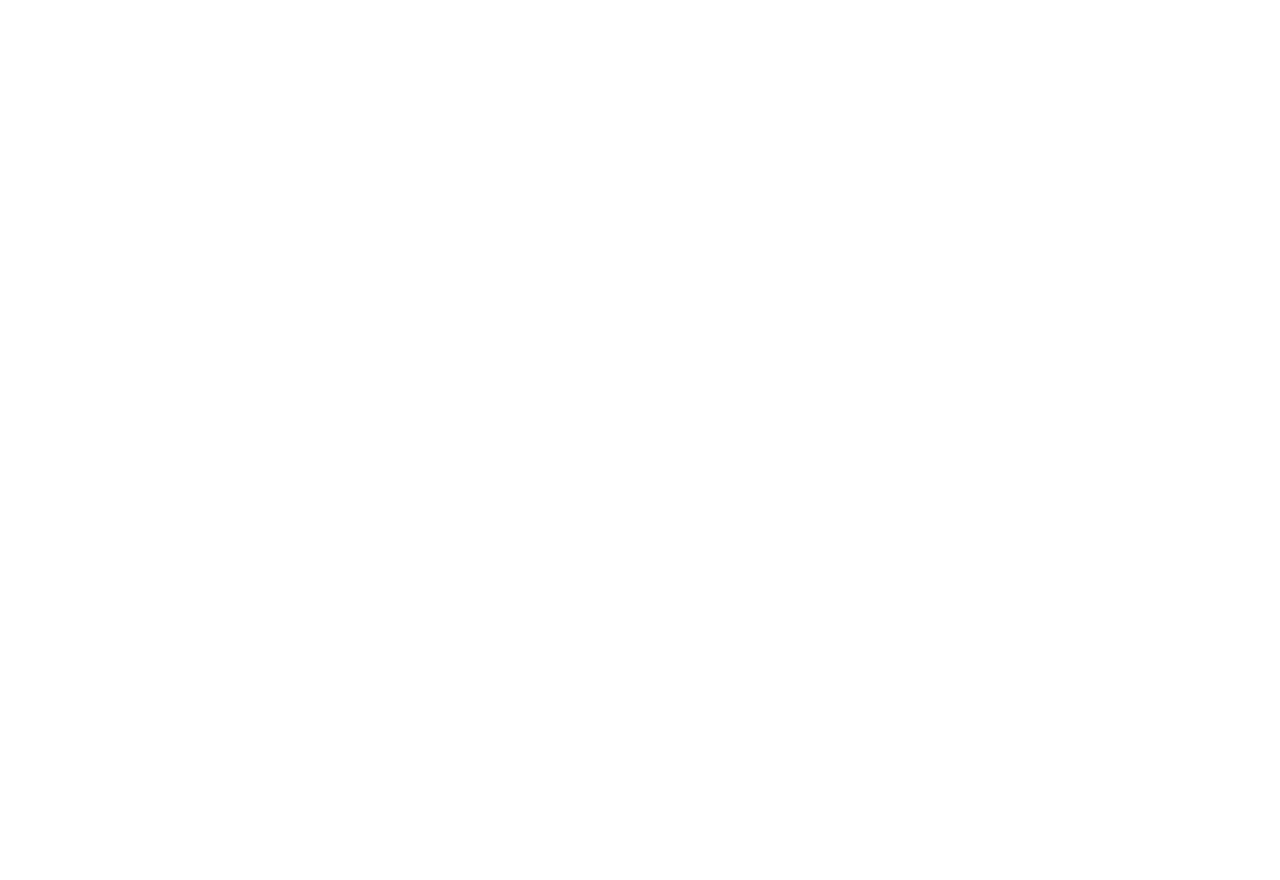
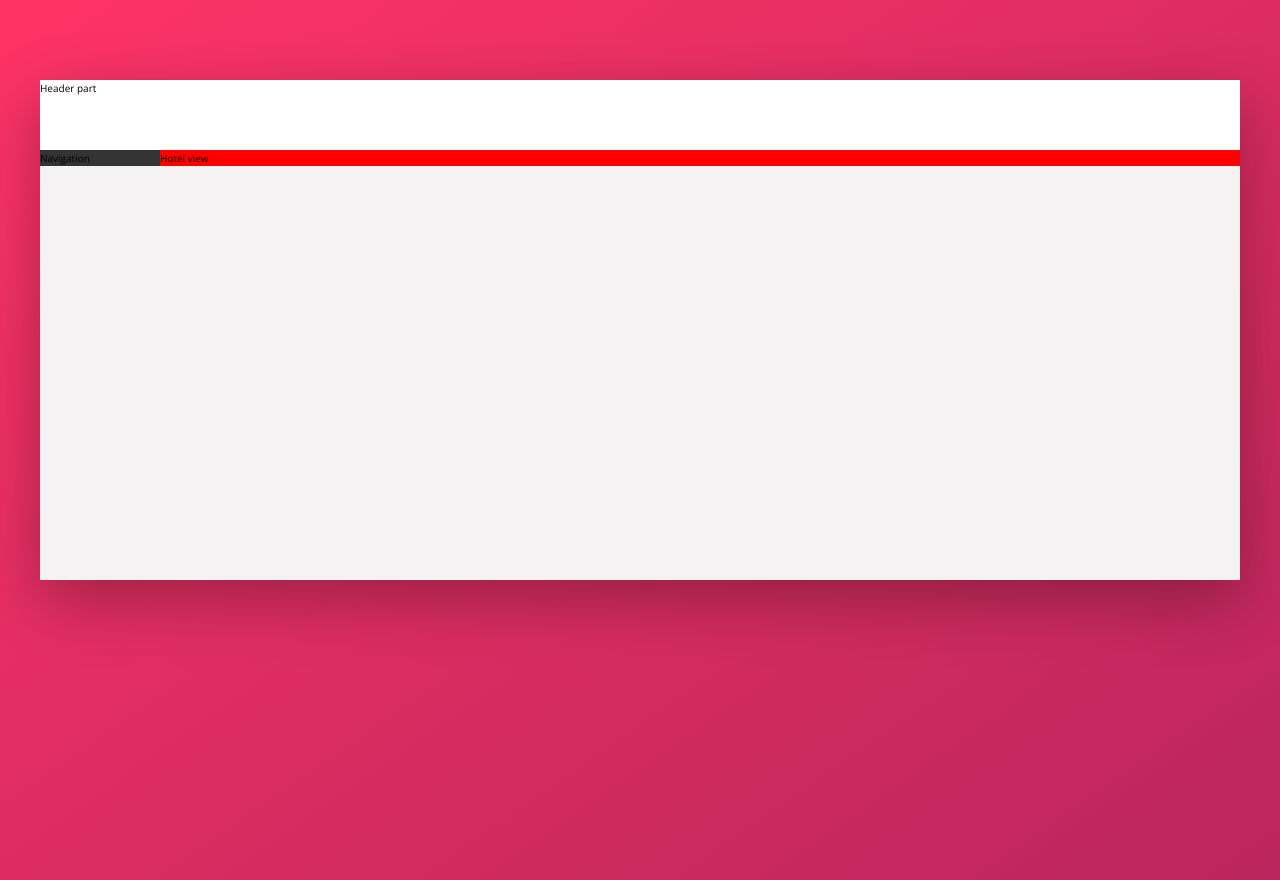
Before and after one commit to henriquequeirozcunha/trillo, a website: page index.html in a window 1280 px wide. Before the commit the page ends 800 px from the top, so only its background shows below. Drawn offline with nearby package versions, Linux system fonts and the light colour scheme.

Commit message:
feat: initial project

```diff
--- a/index.html
+++ b/index.html
@@ -11,6 +11,20 @@
         <title>trillo &mdash; Your all-in-one booking app</title>
     </head>
     <body>
+        <div class="container">
+            <header class="header">
+                Header part
+            </header>
 
+            <div class="content">
+                <nav class="side-bar">
+                    Navigation
+                </nav>
+
+                <main class="hotel-view">
+                    Hotel view
+                </main>
+            </div>
+        </div>
     </body>
 </html>
--- a/package.json
+++ b/package.json
@@ -5,8 +5,7 @@
   "main": "index.js",
   "scripts": {
     "watch:sass": "node-sass sass/main.scss css/style.css -w",
-    "start": "npm-run-all --parallel devserver watch:sass",
-
+    "start": "npm-run-all --parallel watch:sass",
     "compile:sass": "node-sass sass/main.scss css/style.comp.css",
     "prefix:css": "postcss --use autoprefixer -b 'last 10 versions' css/style.comp.css -o css/style.prefix.css",
     "compress:css": "node-sass css/style.prefix.css css/style.css --output-style compressed",
--- /dev/null
+++ b/sass/_layout.scss
@@ -0,0 +1,31 @@
+.container {
+    max-width: 120rem;
+    margin: 8rem auto;
+    background-color: var(--color-grey-light-2);
+    box-shadow: var(--shadow-dark);
+
+    min-height: 50rem;
+}
+
+.header {
+    height: 7rem;
+    background-color: #fff;
+
+    border-bottom: var(--color-grey-light-2);
+}
+
+.content {
+    display: flex;
+}
+
+.side-bar {
+    background-color: var(--color-grey-dark-1);
+
+    flex: 0 0 10%;
+}
+
+.hotel-view {
+    background-color: red;
+
+    flex: 1;
+}
--- a/sass/main.scss
+++ b/sass/main.scss
@@ -1,17 +1,48 @@
-/*
-COLORS
+@import "base";
+@import "layout";
+@import "components";
 
-Primary: #eb2f64
-Primary light: #FF3366
-Primary dark: #BA265D
+:root {
+    --color-primary: #eb2f64;
+    --color-primary-light: #FF3366;
+    --color-primary-dark: #BA265D;
 
-Grey light 1: #faf9f9
-Grey light 2: #f4f2f2
-Grey light 3: #f0eeee
-Grey light 4: #ccc
+    --color-grey-light-1: #faf9f9;
+    --color-grey-light-2: #f4f2f2;
+    --color-grey-light-3: #f0eeee;
+    --color-grey-light-4: #ccc;
 
-Grey dark 1: #333
-Grey dark 2: #777
-Grey dark 3: #999
+    --color-grey-dark-1: #333;
+    --color-grey-dark-2: #777;
+    --color-grey-dark-3: #999;
 
-*/
+    --shadow-dark : 0 2rem 6rem rgba(0, 0, 0, 0.3);
+}
+
+* {
+    margin: 0;
+    padding: 0;
+}
+
+*,
+*::before,
+*::after {
+    box-sizing: inherit;
+}
+
+html {
+    box-sizing: border-box;
+    font-size: 62.5%;
+}
+
+body {
+    font-family: 'Open Sans', sans-serif;
+    font-weight: 400;
+    line-height: 1.6;
+
+    background-image: linear-gradient(to right bottom, var(--color-primary-light), var(--color-primary-dark));
+    background-size: cover;
+    background-repeat: no-repeat;
+
+    min-height: 100vh;
+}
```
Also changed, not shown: css/style.css, sass/_base.scss (added), sass/_components.scss (added), 1 other file.
